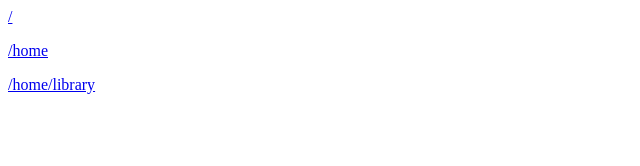
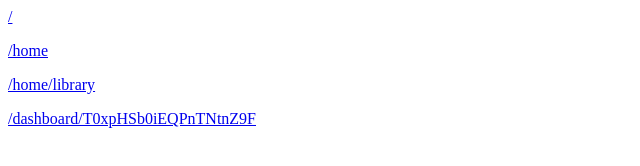
Before and after one commit to S6Wtk0PXDo8IPyjU/s6wtk0pxdo8ipyju.github.io, a plain HTML site: page index.html in a window 1280 px wide. Shown: the whole page, without its empty margins (0-640 px from the left). Drawn offline with Linux system fonts and the light colour scheme.

Commit message:
Update index.html

```diff
--- a/index.html
+++ b/index.html
@@ -1,6 +1,6 @@
 <html>
     <head>
-
+        <meta name="apple-itunes-app" content="app-id=1638182014">
     </head>
     <body>
         <p>
@@ -12,5 +12,8 @@
         <p>
             <a href="/home/library">/home/library</a>
         </p>
+        <p>
+            <a href="/dashboard/T0xpHSb0iEQPnTNtnZ9F">/dashboard/T0xpHSb0iEQPnTNtnZ9F</a>
+        </p>
     </body>
 </html>
```
